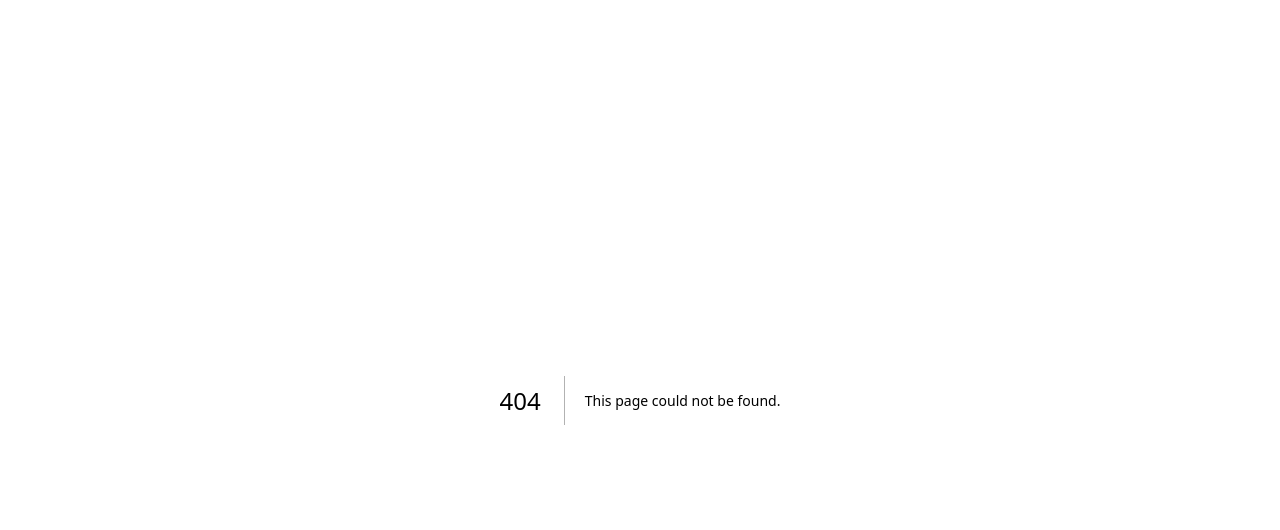
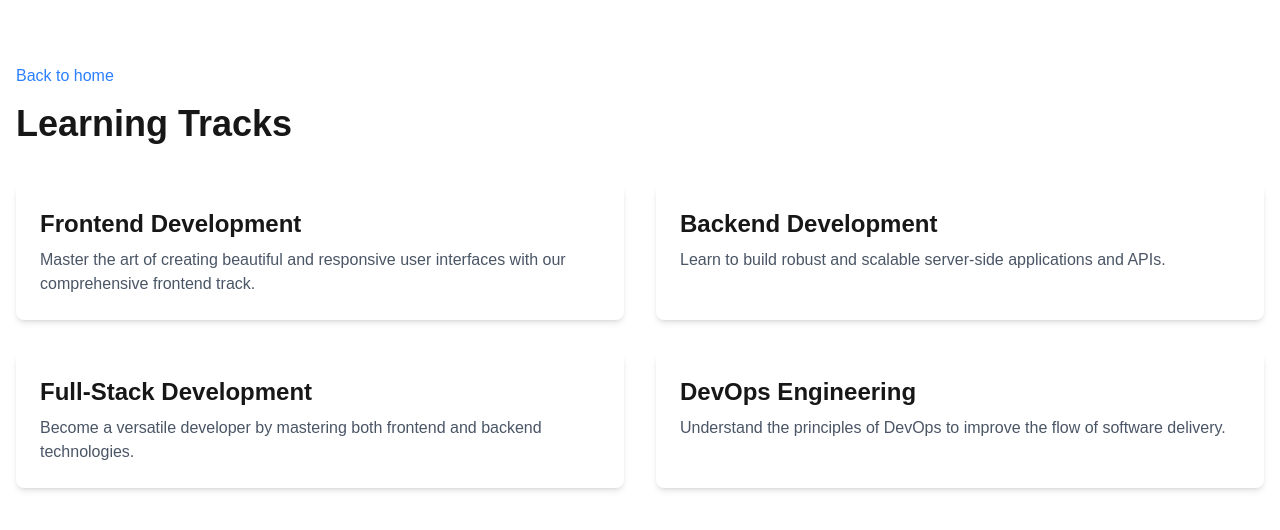
Before and after one commit to MentoNest/skillsync_frontend, a Next.js app: page /resources/tracks in a window 1280 px wide. Before the commit this address had no page. Shown: the top 530 px of the page. Built offline with nearby package versions, Linux system fonts and the light colour scheme.

Commit message:
Add resource view all navigation

```diff
--- /dev/null
+++ b/app/resources/articles/page.tsx
@@ -0,0 +1,33 @@
+import Link from "next/link";
+
+const articles = [
+  {
+    title: "Building Your First API",
+    description:
+      "A practical introduction to designing and building reliable APIs.",
+  },
+  {
+    title: "The Essentials of Responsive Design",
+    description:
+      "Learn the core techniques for creating interfaces that work on every screen.",
+  },
+];
+
+export default function ArticlesPage() {
+  return (
+    <main className="container mx-auto px-4 py-16">
+      <Link href="/" className="text-blue-500 hover:underline">
+        Back to home
+      </Link>
+      <h1 className="mb-10 mt-4 text-4xl font-bold">Articles</h1>
+      <div className="grid grid-cols-1 gap-8 md:grid-cols-2">
+        {articles.map((article) => (
+          <article key={article.title} className="rounded-lg bg-white p-6 shadow-md">
+            <h2 className="mb-2 text-2xl font-semibold">{article.title}</h2>
+            <p className="text-gray-600">{article.description}</p>
+          </article>
+        ))}
+      </div>
+    </main>
+  );
+}
--- /dev/null
+++ b/app/resources/tracks/page.tsx
@@ -0,0 +1,43 @@
+import Link from "next/link";
+
+const tracks = [
+  {
+    title: "Frontend Development",
+    description:
+      "Master the art of creating beautiful and responsive user interfaces with our comprehensive frontend track.",
+  },
+  {
+    title: "Backend Development",
+    description:
+      "Learn to build robust and scalable server-side applications and APIs.",
+  },
+  {
+    title: "Full-Stack Development",
+    description:
+      "Become a versatile developer by mastering both frontend and backend technologies.",
+  },
+  {
+    title: "DevOps Engineering",
+    description:
+      "Understand the principles of DevOps to improve the flow of software delivery.",
+  },
+];
+
+export default function TracksPage() {
+  return (
+    <main className="container mx-auto px-4 py-16">
+      <Link href="/" className="text-blue-500 hover:underline">
+        Back to home
+      </Link>
+      <h1 className="mb-10 mt-4 text-4xl font-bold">Learning Tracks</h1>
+      <div className="grid grid-cols-1 gap-8 md:grid-cols-2">
+        {tracks.map((track) => (
+          <article key={track.title} className="rounded-lg bg-white p-6 shadow-md">
+            <h2 className="mb-2 text-2xl font-semibold">{track.title}</h2>
+            <p className="text-gray-600">{track.description}</p>
+          </article>
+        ))}
+      </div>
+    </main>
+  );
+}
--- a/components/landing/LearningPathSection.tsx
+++ b/components/landing/LearningPathSection.tsx
@@ -1,5 +1,6 @@
 "use client";
 
+import Link from "next/link";
 import { useEffect, useState } from "react";
 
 const resources = [
@@ -67,9 +68,17 @@ const LearningPathSection = () => {
   return (
     <section className="py-16">
       <div className="container mx-auto px-4">
-        <h2 className="text-3xl font-bold text-center mb-8">
-          Explore Our Learning Paths
-        </h2>
+        <div className="mb-8 flex flex-col items-center justify-between gap-4 sm:flex-row">
+          <h2 className="text-3xl font-bold">Explore Our Learning Paths</h2>
+          <div className="flex gap-4 text-sm font-medium">
+            <Link href="/resources/tracks" className="text-blue-500 hover:underline">
+              View All Tracks
+            </Link>
+            <Link href="/resources/articles" className="text-blue-500 hover:underline">
+              View All Articles
+            </Link>
+          </div>
+        </div>
         <label className="mx-auto mb-10 block max-w-xl">
           <span className="sr-only">Search learning resources</span>
           <input
```
